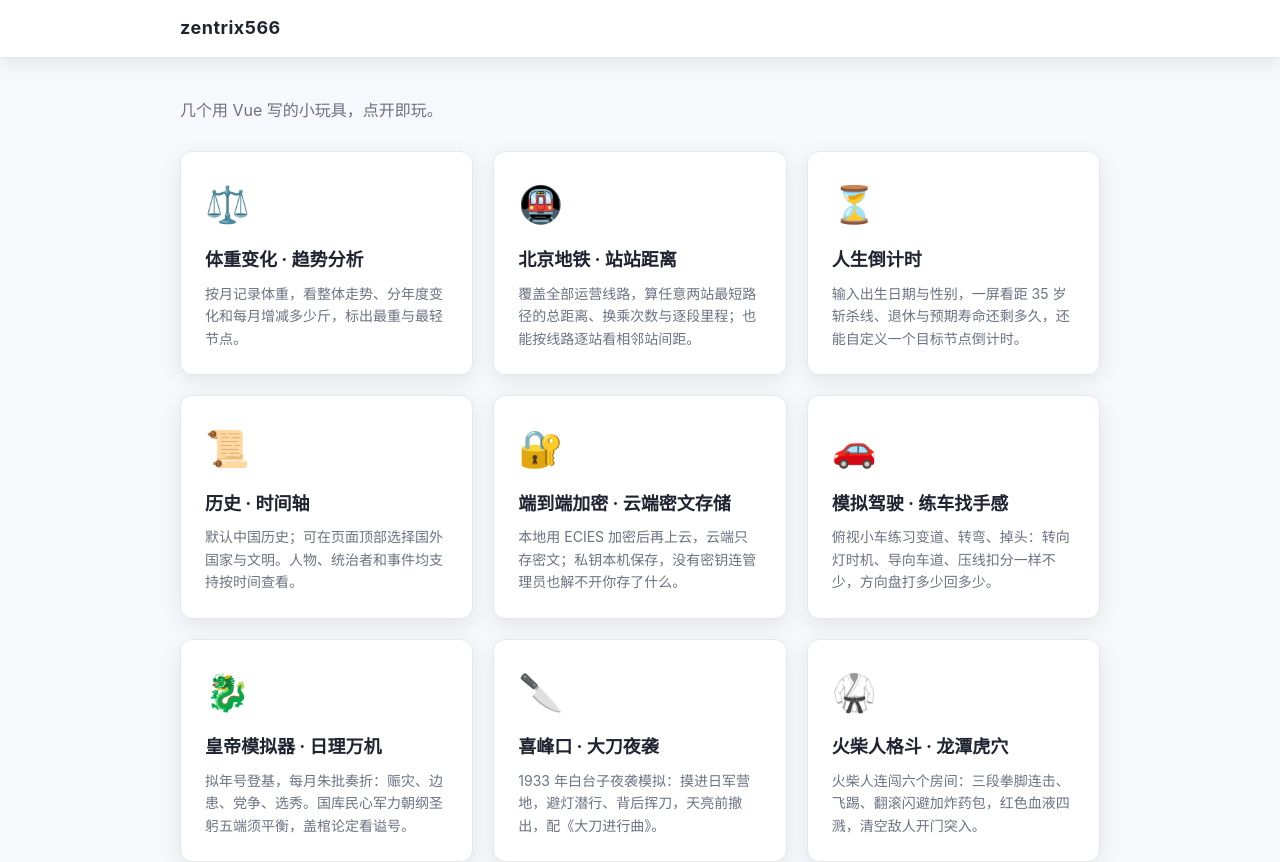
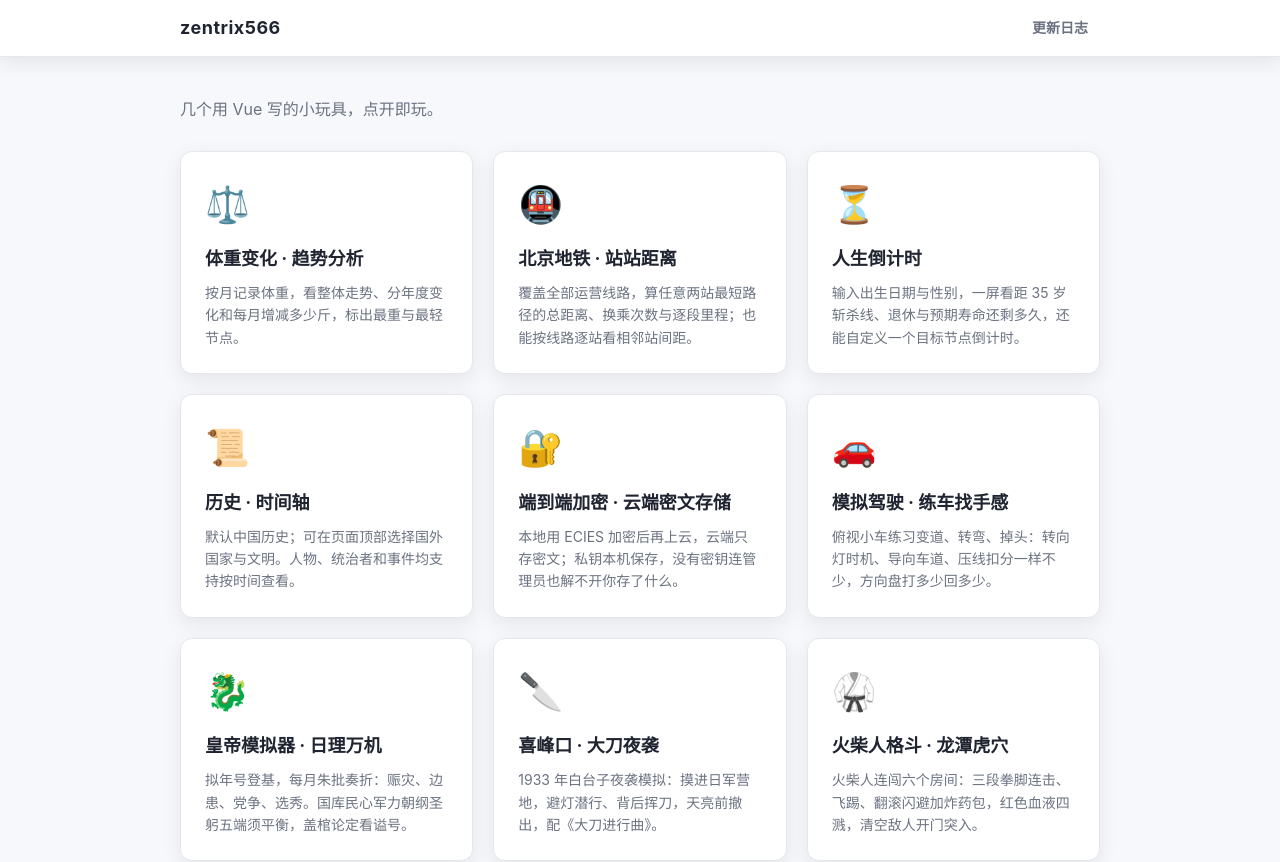
Before and after one commit to zentrix566/my-vue-project, a Vue app: page / in a window 1280 px wide. Shown: the top 862 px of the page. Built offline with nearby package versions, Linux system fonts and the light colour scheme.

Commit message:
feat: 顶栏新增更新日志入口链接

```diff
--- a/src/App.vue
+++ b/src/App.vue
@@ -1,7 +1,12 @@
 <template>
   <div class="app-shell">
     <header class="site-header">
-      <RouterLink class="brand" to="/">zentrix566</RouterLink>
+      <div class="header-inner">
+        <RouterLink class="brand" to="/">zentrix566</RouterLink>
+        <nav class="site-nav">
+          <RouterLink to="/changelog">更新日志</RouterLink>
+        </nav>
+      </div>
     </header>
     <main class="main-content">
       <RouterView />
@@ -31,16 +36,43 @@ const year = new Date().getFullYear()
   box-shadow: var(--shadow-card);
 }
 
-.brand {
-  display: block;
+.header-inner {
   max-width: 960px;
   margin: 0 auto;
-  padding: 14px 20px;
+  padding: 0 20px;
+  display: flex;
+  align-items: center;
+  justify-content: space-between;
+  min-height: 56px;
+}
+
+.brand {
   color: var(--color-text);
   font-size: 18px;
   font-weight: 700;
   letter-spacing: 0.5px;
   text-decoration: none;
+}
+
+.site-nav {
+  display: flex;
+  gap: 8px;
+}
+
+.site-nav a {
+  color: var(--color-muted);
+  text-decoration: none;
+  font-weight: 700;
+  font-size: 14px;
+  padding: 8px 12px;
+  border-radius: 8px;
+  transition: color 0.15s ease, background 0.15s ease;
+}
+
+.site-nav a:hover,
+.site-nav a.router-link-active {
+  color: var(--primary);
+  background: var(--color-border);
 }
 
 .main-content {
```
